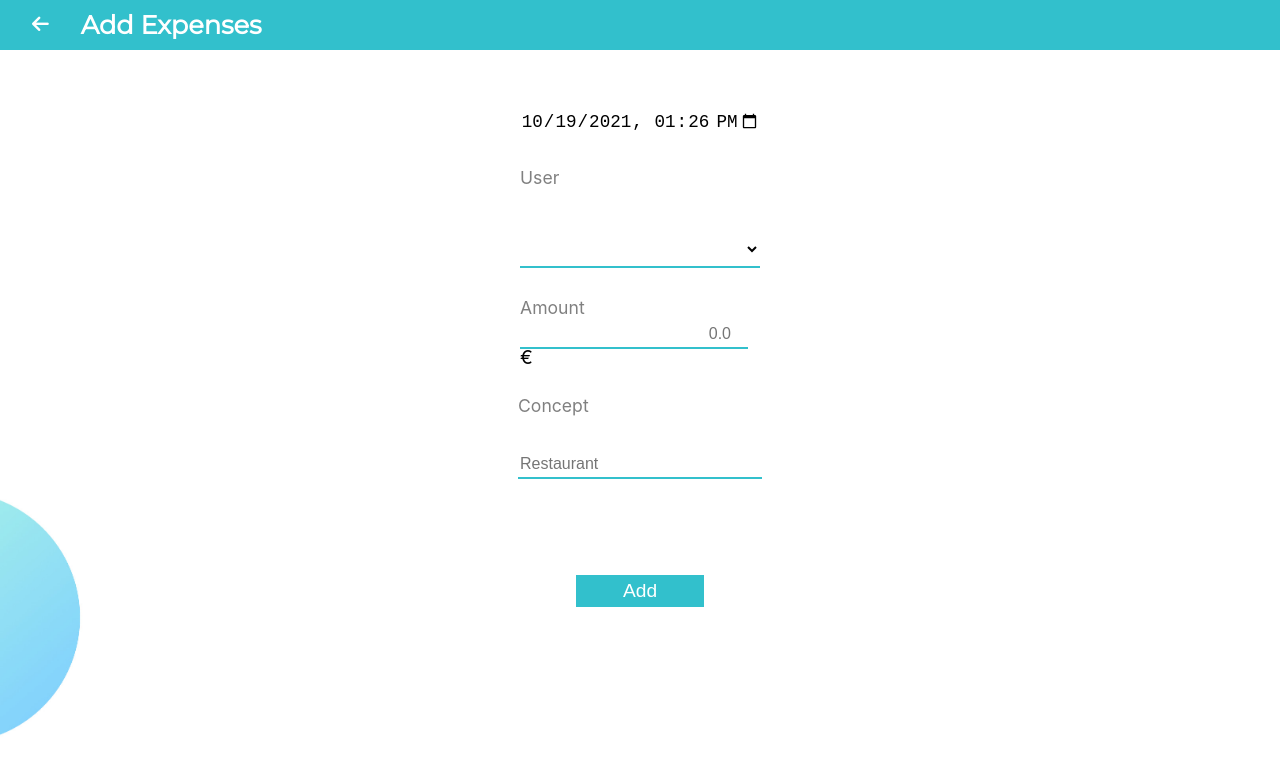
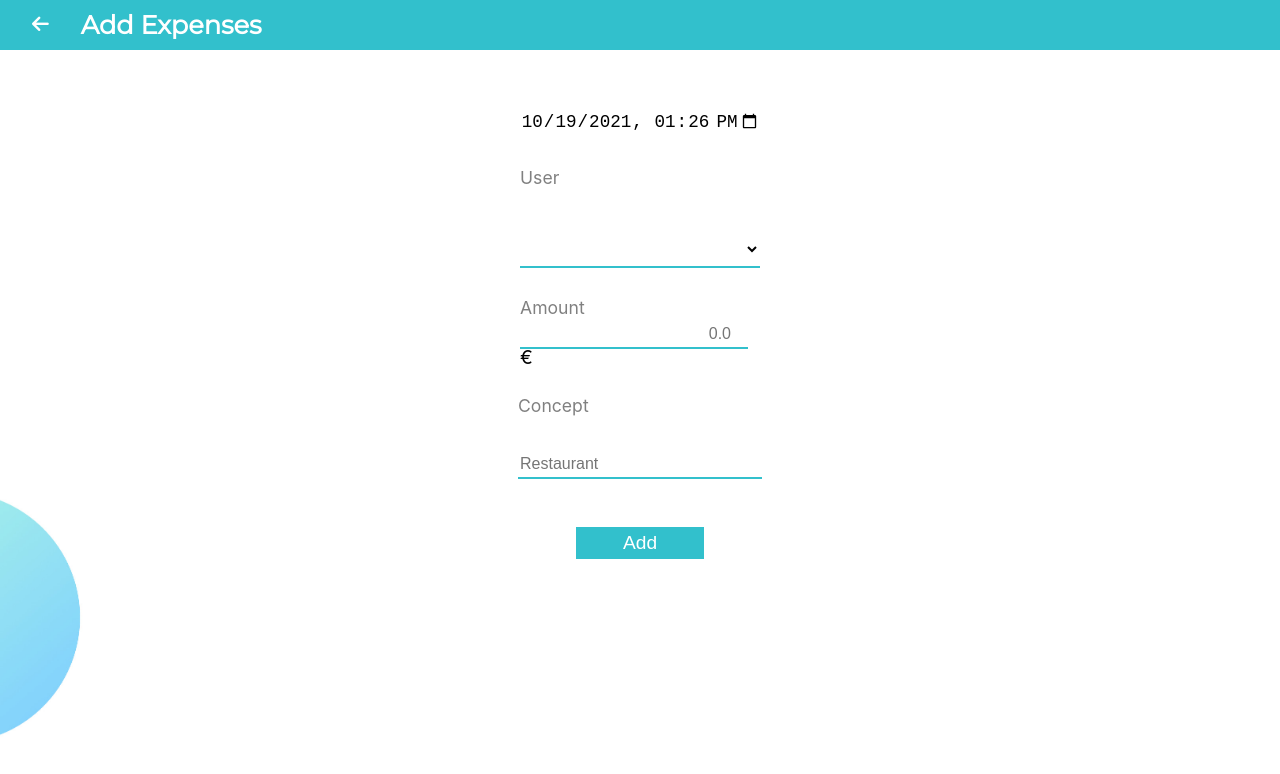
Before and after one commit to yosiris-m/SharedExpenses, a React (Create React App) app: page /add-expense in a window 1280 px wide. Shown: the top 774 px of the page. Built offline with nearby package versions, Linux system fonts and the light colour scheme.

Commit message:
create button component

```diff
--- a/src/pages/button/Button.module.scss
+++ b/src/components/button/Button.module.scss
@@ -1,5 +1,4 @@
-@import "/src/styles/core/_variables.scss";
-/*@import "src/styles/core/mixins";*/
+@import "/src/styles/core/variables";
 
 .btn {
   width: 8rem;
@@ -8,4 +7,9 @@
   border: none;
   color: $fontColor;
   font-size: 1.2rem;
+  margin-top: 3rem;
+
+  &:hover {
+    background-color: $Hover-BgColorUsers;
+  }
 }
--- /dev/null
+++ b/src/components/button/Button.tsx
@@ -0,0 +1,18 @@
+import React from "react";
+import styles from "./Button.module.scss";
+
+type ButtonProps = {
+  label: string;
+  type: "button" | "submit" | "reset";
+  onClick?: () => void;
+};
+
+function Button({ label, type = "button", onClick = () => {} }: ButtonProps) {
+  return (
+    <button type={type} className={styles.btn} onClick={onClick}>
+      {label}
+    </button>
+  );
+}
+
+export default Button;
--- a/src/pages/add-expense/AddExpense.module.scss
+++ b/src/pages/add-expense/AddExpense.module.scss
@@ -46,11 +46,6 @@
       font-size: 1.1rem;
     }
   }
-}
-
-.button {
-  @include button;
-  margin-top: 6rem;
 }
 
 .amountBox {
--- a/src/pages/add-expense/AddExpense.tsx
+++ b/src/pages/add-expense/AddExpense.tsx
@@ -4,6 +4,7 @@ import { Link, useHistory } from "react-router-dom";
 import { createExpenses } from "../../services/expenses";
 import moment from "moment";
 import { getFriends } from "../../services/friends";
+import Button from "../../components/button/Button";
 
 type FormElement = React.FormEvent<HTMLFormElement>;
 
@@ -42,8 +43,6 @@ function AddExpense() {
         />
         <label className={styles.label}>
           <span>User</span>
-          {/*<div className={styles.selectUser}>*/}
-          {/*  <i className="fas fa-user" />*/}
           <select
             className={styles.selectOption}
             onChange={(event) => setFriend(event.target.value)}
@@ -88,9 +87,7 @@ function AddExpense() {
             onChange={(event) => setDescription(event.target.value)}
           />
         </label>
-        <button type="submit" className={styles.button}>
-          Add
-        </button>
+        <Button label="Add" type="submit" />
       </form>
     </div>
   );
--- a/src/pages/add-user/AddUser.module.scss
+++ b/src/pages/add-user/AddUser.module.scss
@@ -29,11 +29,3 @@
   text-align: center;
   margin-top: 2rem;
 }
-
-.button {
-  @include button;
-  margin-top: 3rem;
-}
-.button:hover {
-  background-color: $Hover-BgColorUsers;
-}
--- a/src/pages/add-user/AddUser.tsx
+++ b/src/pages/add-user/AddUser.tsx
@@ -2,6 +2,7 @@ import React, { useState } from "react";
 import styles from "./AddUser.module.scss";
 import { Link, useHistory } from "react-router-dom";
 import { createFriend } from "../../services/friends";
+import Button from "../../components/button/Button";
 
 type FormElement = React.FormEvent<HTMLFormElement>;
 
@@ -35,9 +36,7 @@ function AddUser() {
           onChange={(event) => setName(event.target.value)}
           autoFocus
         />
-        <button type="submit" className={styles.button}>
-          Add
-        </button>
+        <Button label="Add" type="submit" />
       </form>
     </div>
   );
--- a/src/styles/core/_mixins.scss
+++ b/src/styles/core/_mixins.scss
@@ -45,15 +45,6 @@
     color: $color-subTitle;
     padding: 0 2rem;
   }
-}
-
-@mixin button {
-  width: 8rem;
-  height: 2rem;
-  background-color: $color-gB;
-  border: none;
-  color: $fontColor;
-  font-size: 1.2rem;
 }
 
 @mixin inputText {
```
Also changed, not shown: src/pages/button/Button.tsx (deleted, +0 -21 lines).
